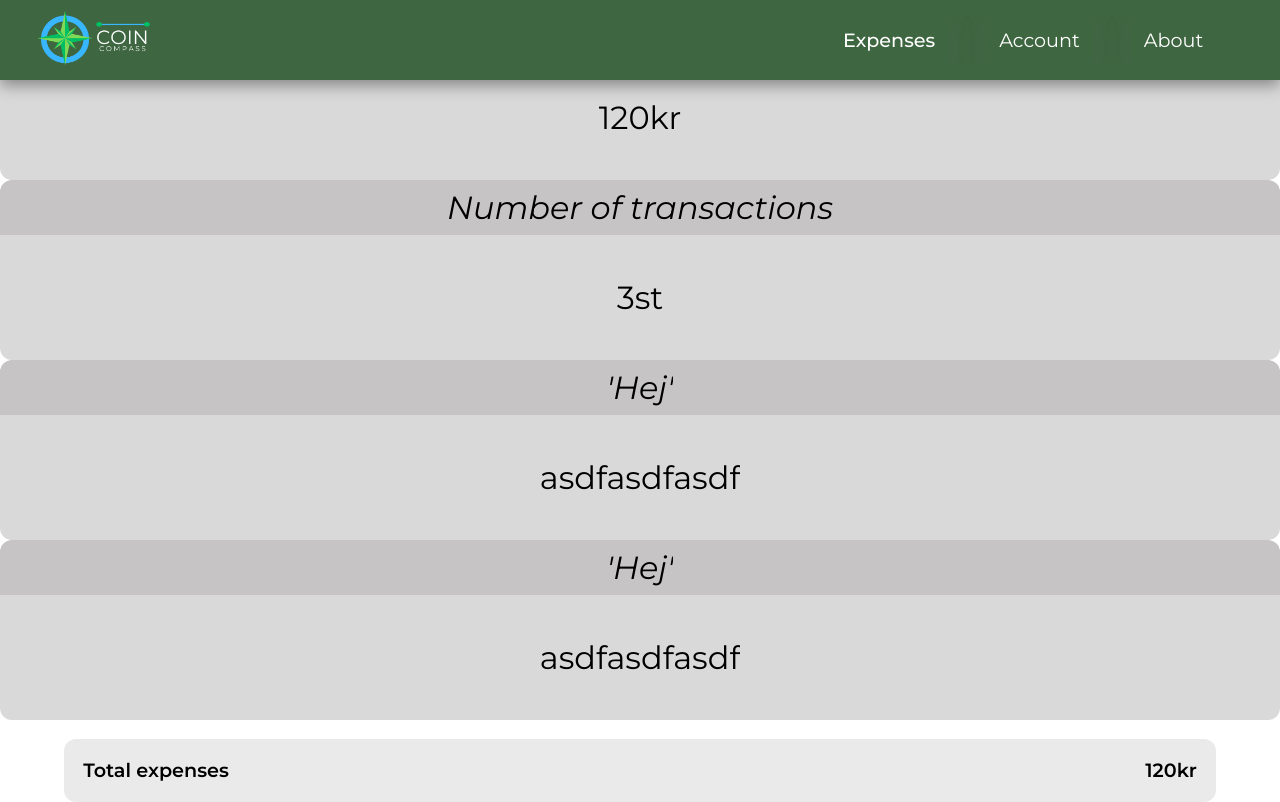
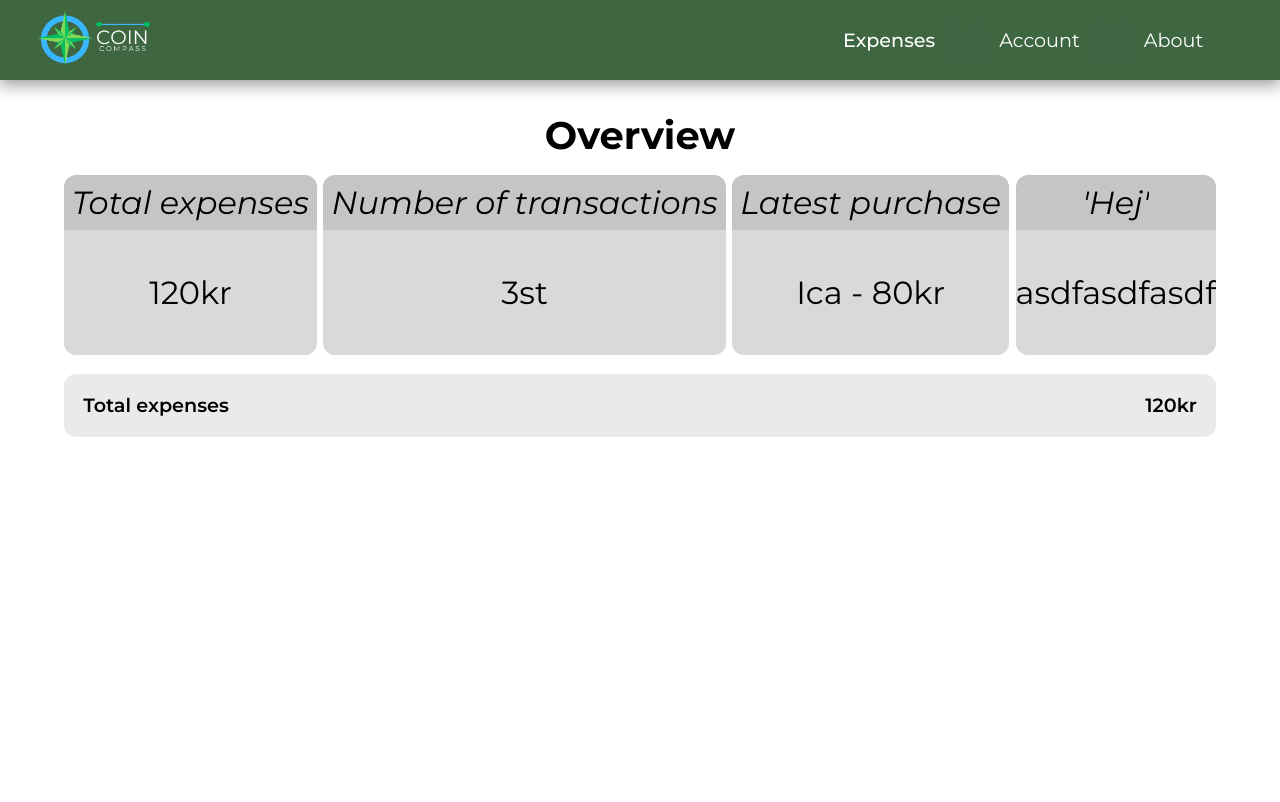
Before and after one commit to ITHS-Team8/CoinCompass, a Vue app: page /expenses in a window 1280 px wide. Built offline with nearby package versions, Linux system fonts and the light colour scheme.

Commit message:
Added latest purchase in card 3

```diff
--- a/src/views/ExpensesView.vue
+++ b/src/views/ExpensesView.vue
@@ -5,11 +5,15 @@
 
     import { useExpensesStore } from '../stores/ExpensesStore'
     const expensesStore = useExpensesStore()
+
+    const latestExpense =
+        expensesStore.expenses[expensesStore.expenses.length - 1]
 </script>
 
 <template>
     <NavBar />
     <main>
+        <h2 class="over-view-title">Overview</h2>
         <div class="overview-cards-container">
             <OverviewCard
                 card-title="Total expenses"
@@ -19,7 +23,10 @@
                 card-title="Number of transactions"
                 :card-info="`${expensesStore.expenses.length}st`"
             />
-            <OverviewCard card-title="'Hej'" card-info="asdfasdfasdf" />
+            <OverviewCard
+                card-title="Latest purchase"
+                :card-info="`${latestExpense.name} - ${latestExpense.amount}kr`"
+            />
             <OverviewCard card-title="'Hej'" card-info="asdfasdfasdf" />
         </div>
 
@@ -27,4 +34,21 @@
     </main>
 </template>
 
-<style scoped></style>
+<style scoped>
+    main {
+        margin-top: 12vh;
+    }
+
+    .over-view-title {
+        text-align: center;
+        font-size: 2.4rem;
+        margin-top: 1rem;
+    }
+    .overview-cards-container {
+        display: flex;
+        justify-content: space-between;
+        margin: auto;
+        margin-top: 1rem;
+        width: 90%;
+    }
+</style>
```
